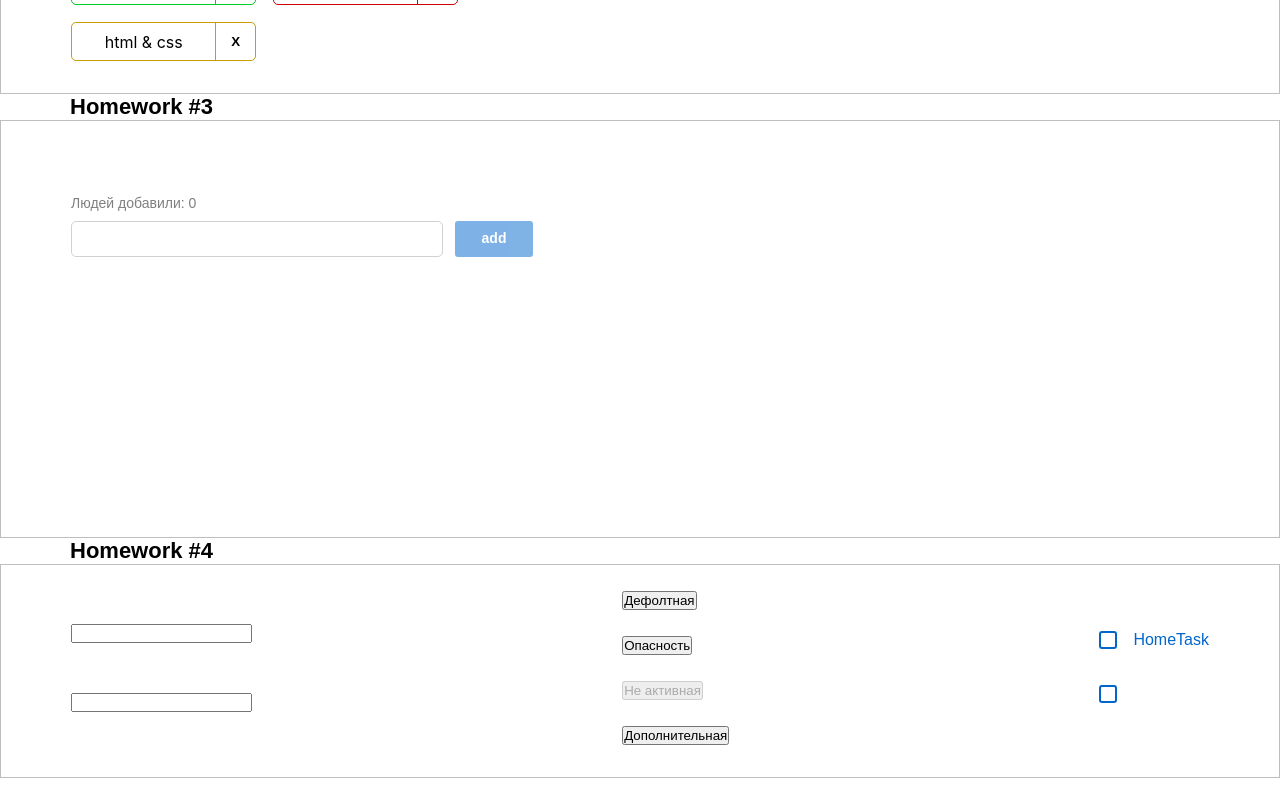
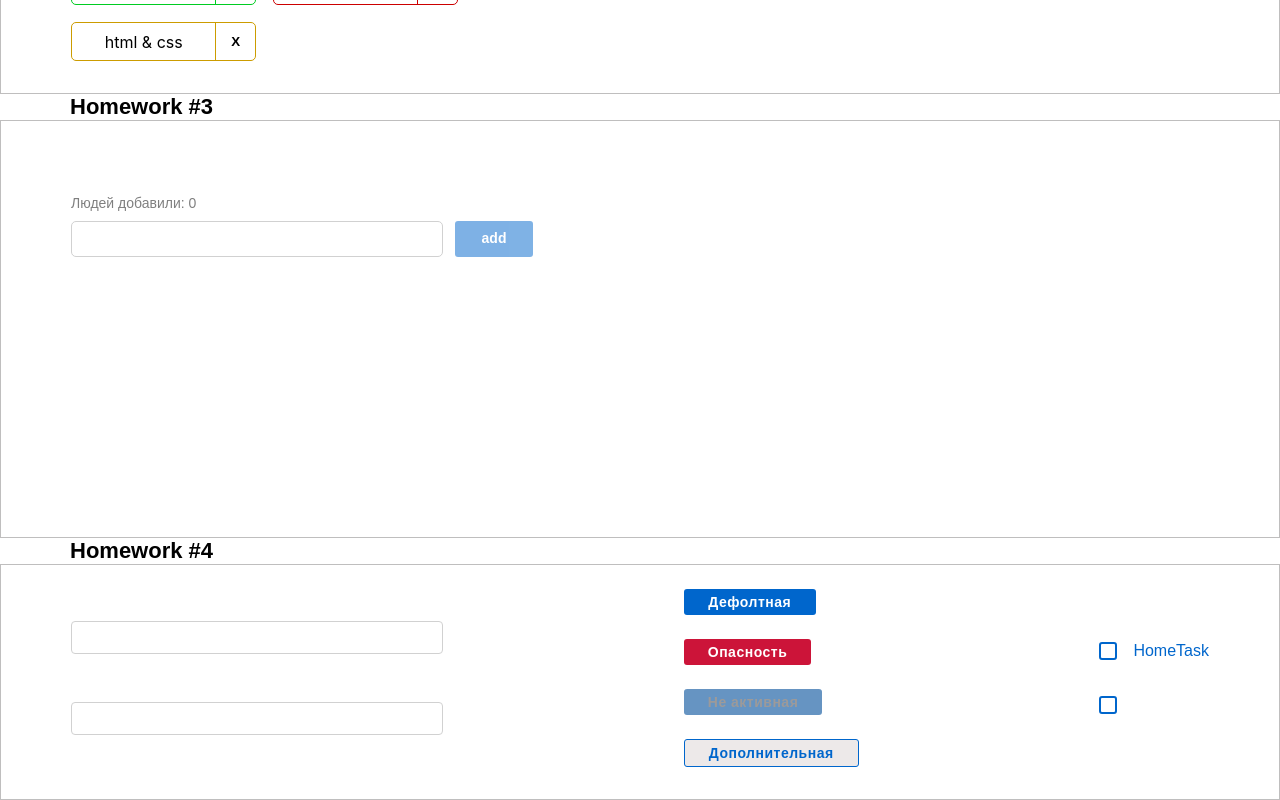
Before and after one commit to kdrenata/homework2-front-main, a React (Create React App) app: page /#/pre-junior in a window 1280 px wide. Shown: the part 835-1635 px from the top of the page. Before the commit the page ends 1613 px from the top, so only its background shows below. Built offline with nearby package versions, Linux system fonts and the light colour scheme.

Commit message:
HW4 fixed

```diff
--- a/src/s2-homeworks/hw04/common/c1-SuperInputText/SuperInputText.module.css
+++ b/src/s2-homeworks/hw04/common/c1-SuperInputText/SuperInputText.module.css
@@ -2,19 +2,30 @@
 }
 
 .input {
+    font-size: 18px;
+    border: 1px solid #d1d1d1;
+    border-radius: 4px;
+    min-width: 372px;
+    max-height: 36px;
+    padding: 5px 10px;
 }
 
 .inputWrapper {
+    position: relative;
 }
 
 .superInput {
 }
 
 .errorInput {
+    border: 1px solid #cc1439;
+    outline: none;
 }
 
 .errorInput:focus {
+    border: 2px solid #cc1439;
 }
 
 .error {
+    color: #cc1439;
 }
--- a/src/s2-homeworks/hw04/common/c2-SuperButton/SuperButton.module.css
+++ b/src/s2-homeworks/hw04/common/c2-SuperButton/SuperButton.module.css
@@ -1,36 +1,66 @@
 .button {
+    font-family: Arial , sans-serif;
+    padding: 5px 24px;
+    letter-spacing: 0.5px;
+    border: none;
+    border-radius: 3px;
+    gap: 10px;
+    font-weight: 700;
+    font-size: 14px;
+    cursor: pointer;
+    transition: all 0.3s ease;
+}
+
+.default {
+    background-color: #0066CC;
+    color: white;
+    width: 132px;
+}
+.red {
+    background-color: #CC1439;
+    color: white;
 }
 
 .disabled {
+    background-color: #004d99;
 }
 
 .secondary {
-}
-
-.default {
-}
-
-.red {
+    border: 1px solid #0066CC;
+    color: #0066CC;
+    background-color: #ede9e9;
 }
 
 .default:hover {
+    background-color: #e0e0e0;
+    color: white;
 }
 
 .red:hover {
+    background-color: #e60000;
+    color: white;
 }
 
 .secondary:hover {
+    background-color: #ccc;
+    color: white;
 }
 
 
 .default:active {
+    background-color: #d0d0d0;
 }
 
 .secondary:active {
+    background-color: #bbb;
 }
 
 .red:active {
+    background-color: #cc0000;
 }
 
 .button:disabled {
+    background-color: rgba(0, 77, 153, 0.6);
+    color: #9c9a9a;
+    cursor: not-allowed;
 }
```
Also changed, not shown: src/s2-homeworks/hw04/Stand.tsx (+7 -6 lines).
